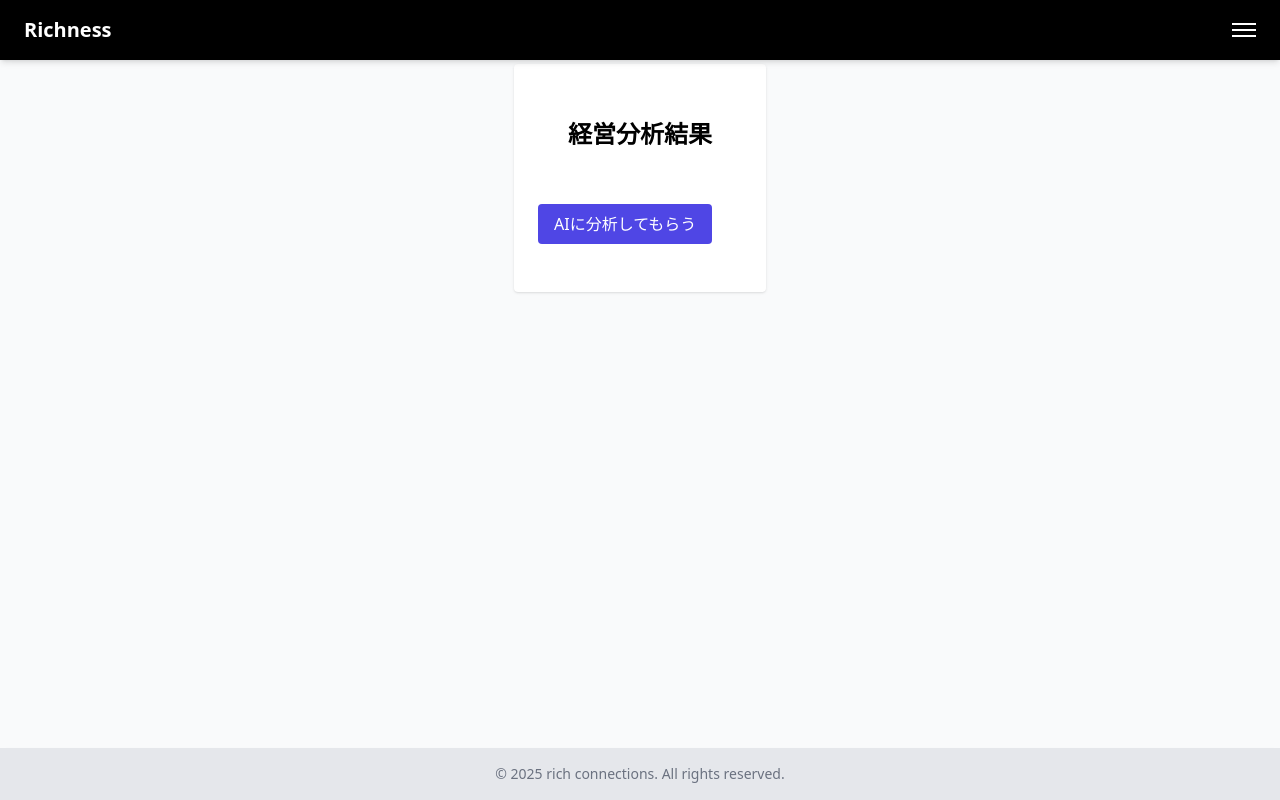
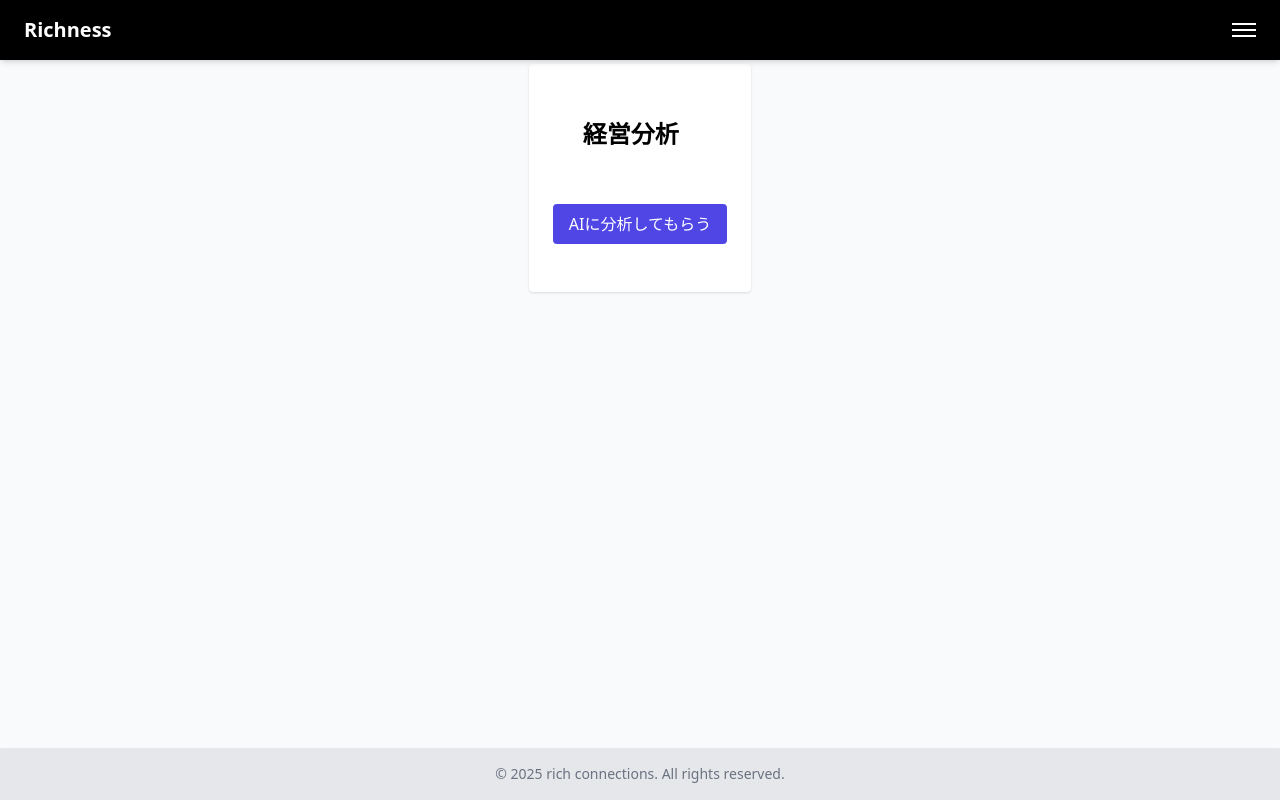
Before and after one commit to teishito/step4-richconnections-front, a Next.js app: page /diagnosis-analysis in a window 1280 px wide. Built offline with nearby package versions, Linux system fonts and the light colour scheme.

Commit message:
Update DiagnosisAnalysis.jsx

```diff
--- a/components/DiagnosisAnalysis.jsx
+++ b/components/DiagnosisAnalysis.jsx
@@ -37,7 +37,7 @@ ${userAnswers}
 
   return (
     <div className="max-w-4xl mx-auto bg-white p-6 mt-12 rounded shadow">
-      <h2 className="text-2xl font-bold mb-6" style={{ padding: "30px" }}>経営分析結果</h2>
+      <h2 className="text-2xl font-bold mb-6" style={{ padding: "30px" }}>経営分析</h2>
       <button
         onClick={runAnalysis}
         className="mb-6 bg-indigo-600 text-white px-4 py-2 rounded hover:bg-indigo-700"
```
